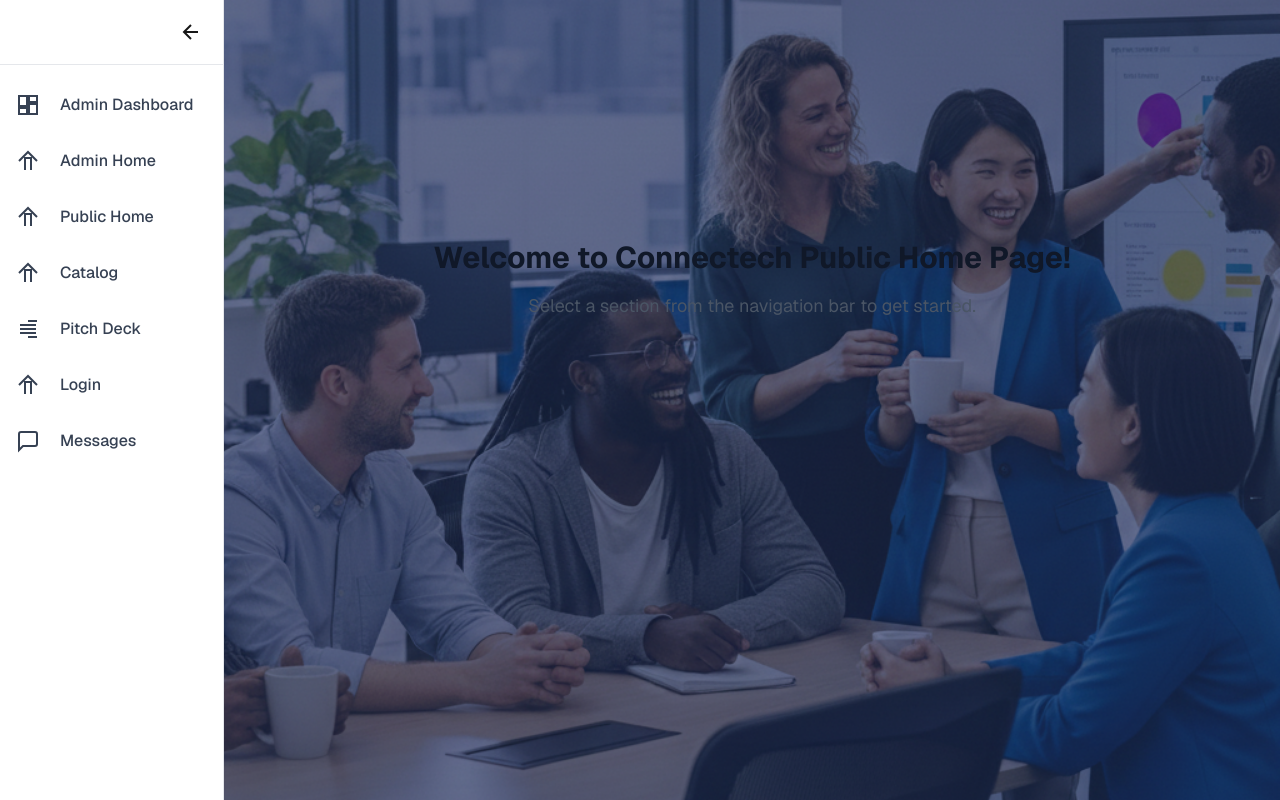
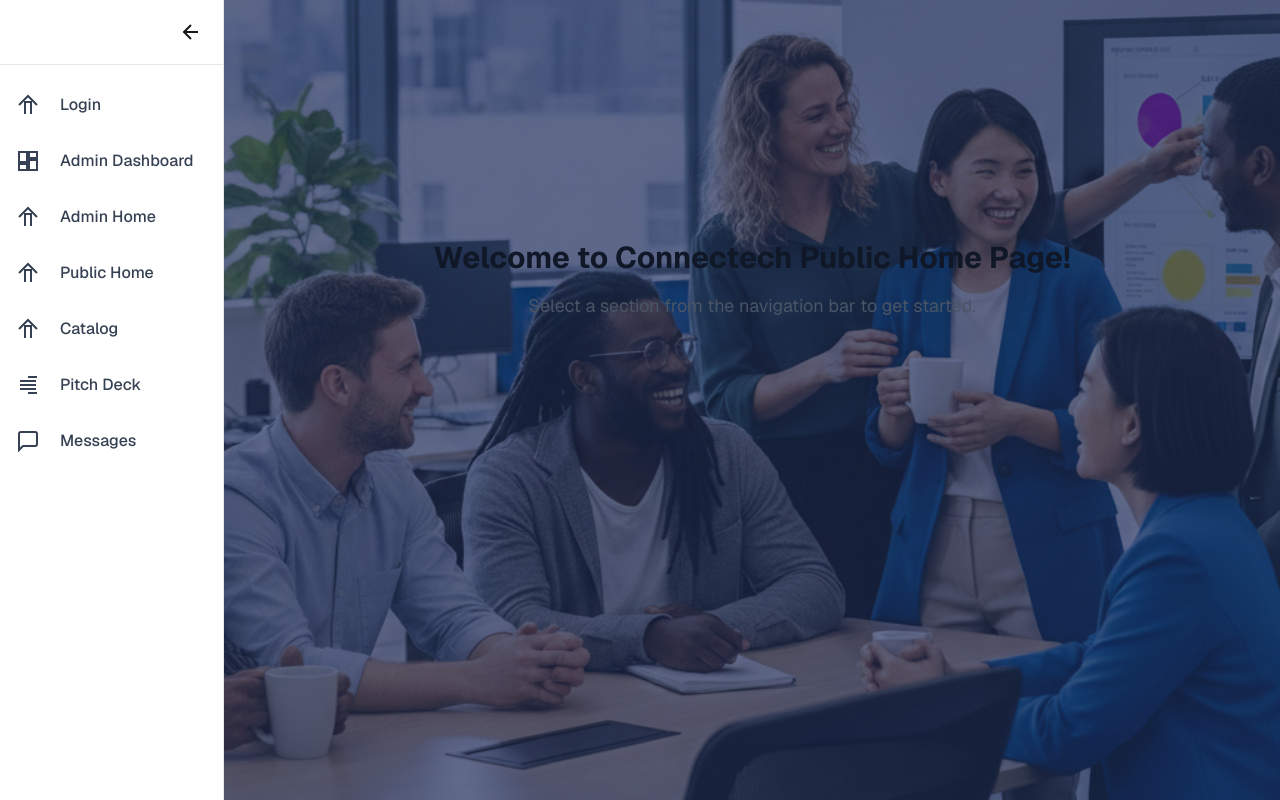
Before and after one commit to The-Info-Night/ConnecTech, a Next.js app: page / in a window 1280 px wide. Built offline with nearby package versions, Linux system fonts and the light colour scheme.

Commit message:
feat: reorganise side navbar

```diff
--- a/app/components/SideNavbar.tsx
+++ b/app/components/SideNavbar.tsx
@@ -5,6 +5,12 @@
   const [open, setOpen] = useState(true);
 
   const navItems = [
+    { name: "Login", icon: (
+      <svg className="w-6 h-6" fill="none" stroke="currentColor" strokeWidth={2} viewBox="0 0 24 24">
+        <path d="M3 12l9-9 9 9" />
+        <path d="M9 21V9h6v12" />
+      </svg>
+    ), href: "/public_pages/login" },
     { name: "Admin Dashboard", icon: (
       <svg className="w-6 h-6" fill="none" stroke="currentColor" strokeWidth={2} viewBox="0 0 24 24">
         <path d="M3 13h8V3H3v10zm0 8h8v-6H3v6zm10 0h8v-10h-8v10zm0-18v6h8V3h-8z" />
@@ -37,12 +43,6 @@
         <path d="M4 12h16" />
       </svg>
     ), href: "/public_pages/pitch-deck" },
-    { name: "Login", icon: (
-      <svg className="w-6 h-6" fill="none" stroke="currentColor" strokeWidth={2} viewBox="0 0 24 24">
-        <path d="M3 12l9-9 9 9" />
-        <path d="M9 21V9h6v12" />
-      </svg>
-    ), href: "/public_pages/login" },
     { name: "Messages", icon: (
       <svg className="w-6 h-6" fill="none" stroke="currentColor" strokeWidth={2} viewBox="0 0 24 24">
         <path d="M21 15a2 2 0 0 1-2 2H7l-4 4V5a2 2 0 0 1 2-2h14a2 2 0 0 1 2 2z" />
```
